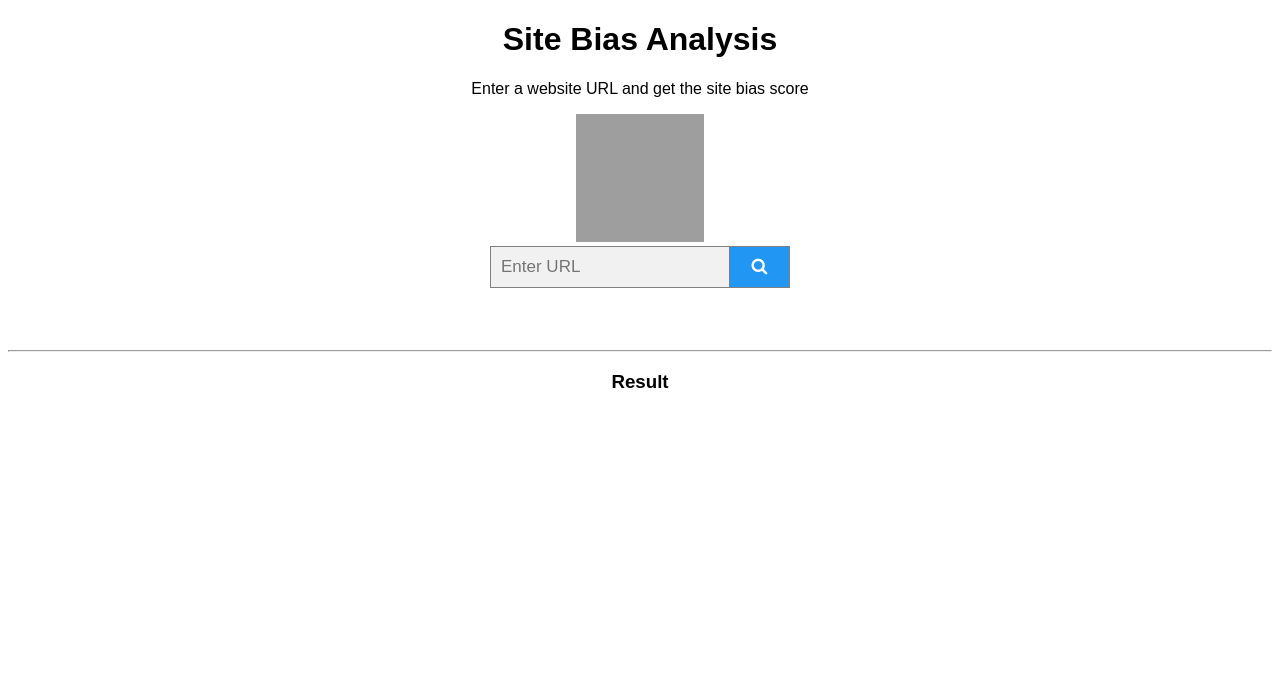
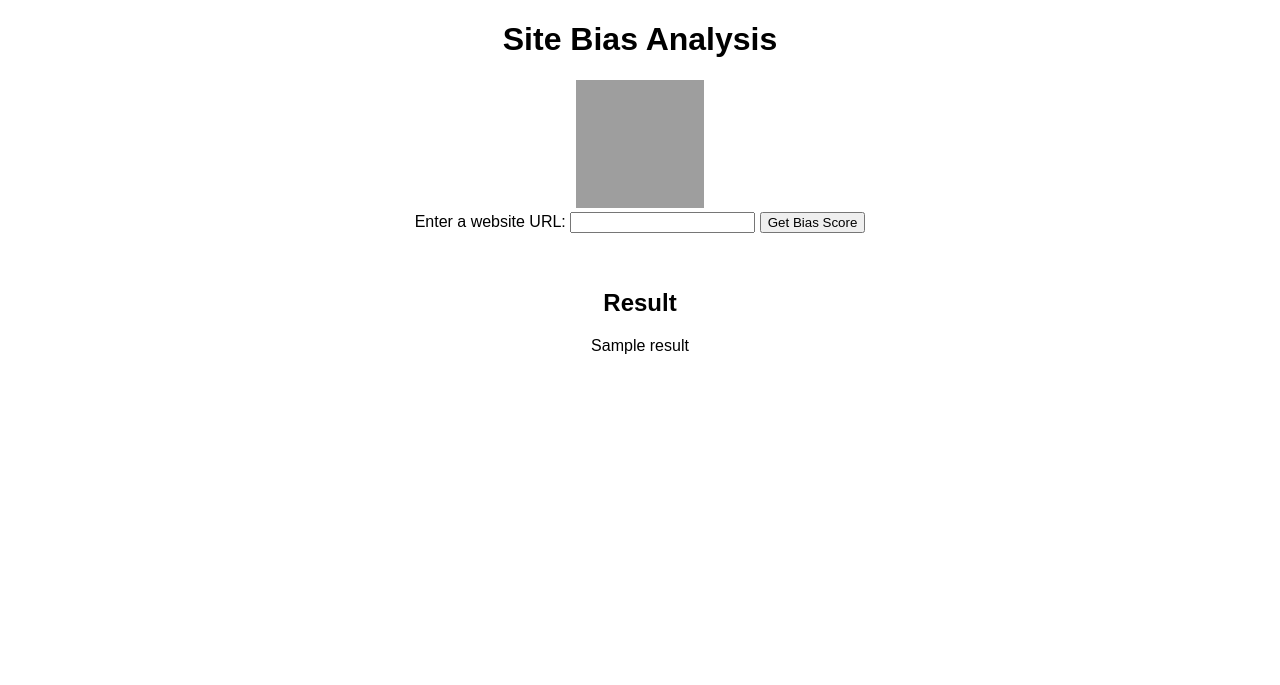
Before and after one commit to ManuelBX/bias-website, a Flask app: template templates/index.html in a window 1280 px wide. Shown: the top 685 px of the page. Run offline with Flask 3, Linux system fonts and the light colour scheme; the template is opened without the code that fills it: most values are stand-ins (such as "Sample title", 1, 10 or a date in 2020); grey boxes are pictures that could not be loaded.

Commit message:
site fixes

```diff
--- a/app.py
+++ b/app.py
@@ -1,19 +1,70 @@
 from flask import Flask, render_template, request, redirect, url_for
+import sys
+from openai import OpenAI
+import os
+
+client = OpenAI(
+    api_key=os.environ.get("OPENAI_API_KEY")
+)
+
+def analysisResult(url):
+    if len(url) == 0:
+        return ""
+
+    response = client.chat.completions.create(
+        model="gpt-3.5-turbo",
+        messages=[
+            {
+                "role": "system",
+                "content": "Give the following URL a bias score followed by a brief explanation. The result should be formatted as follows [score] Bias Score, explaination."
+            },
+            {
+                "role": "user",
+                "content": url
+            },
+        ],
+        temperature=1,
+        max_tokens=200,
+        top_p=1,
+        frequency_penalty=0,
+        presence_penalty=0
+    )
+
+    res = str(response.choices[0])
+    try:
+        k = res.index("[")
+        j = res.rindex(".") + 1
+
+    except ValueError:
+        return res
+
+    return res[k:j]
 
 app = Flask(__name__)
 
 
+'''
 @app.route('/')
 def index():  # put application's code here
-    return render_template("index.html")
+    return render_template("test.html")
 
-@app.route('/search', methods=["POST", "GET"])
+
+@app.route('/#', methods=["POST"])
 def result():
     if request.method == "POST":
-        search = request.form["search"]
-        return redirect(url_for("result", search=search))
+       search = request.form["search"]
+       return redirect(url_for("result", search=search))
     else:
-        return render_template("index.html")
+       return render_template("index.html")
+'''
+
+@app.route('/', methods=['GET', 'POST'])
+def index():
+    result = None
+    if request.method == 'POST':
+        url = request.form.get('url')
+        result = analysisResult(url)
+    return render_template('index.html', result=result)
 
 if __name__ == '__main__':
     app.run()
--- a/templates/index.html
+++ b/templates/index.html
@@ -65,35 +65,33 @@ form.example::after {
 <body>
 <h1>Site Bias Analysis</h1>
 
-<p> Enter a website URL and get the site bias score </p>
 <!-- Load icon library -->
 <img src="/static/search_icon.png" alt="" style="width:128px;height:128px;">
 
-<form class="example" action="#" action="@{/search}" object="${searchKey}" method="post"
-      style="margin:auto;max-width:300px">
-    <input type="text" placeholder="Enter URL" name="search" field="*{phrase}">
-    <button type="submit"><i class="fa fa-search"></i></button>
-</form>
+<br>
 
-<section if="${hasResult}">
-    <br>
-    <br>
-    <br>
-    <hr>
-    <h3>Result</h3>
-    <div if="${emptyResult}">
-        <p text="'Could not find article for URL: ' + ${phrase}"/>
-    </div>
-    <div if="${!emptyResult}">
-        <p text="'Found: ' + ${phrase} + ' in document ' + ${searchResult}"/>
-        <br>
-        <p text="'My search took ' + ${searchTime} + ' nanoseconds.'"/>
-        <p text="'Naive search took ' + ${naiveSearchTime} + ' nanoseconds.'"/>
+    <form action="{{ url_for('index') }}" method="post">
+        <label for="url">Enter a website URL:</label>
+        <input type="text" id="url" name="url">
+        <input type="submit" value="Get Bias Score">
+    </form>
+
+<br>
+<br>
+
+    {% if not result %}
+        <h2>Result</h2>
+        <p> Could not find URL </p>
+    {% endif %}
+
+    {% if result %}
+        <h2>Result</h2>
+        <p>{{ result }}</p>
+    {% endif %}
+
+    <div class="footer">
+    <p>UW Bothell BCORE 118, by Manuel Braje</p>
     </div>
 
-</section>
-<div class="footer">
-    <p>UW Bothell BCORE 118, by Manuel Braje</p>
-</div>
 </body>
 </html>
```
Also changed, not shown: .github/workflows/test-action.yml (added).
